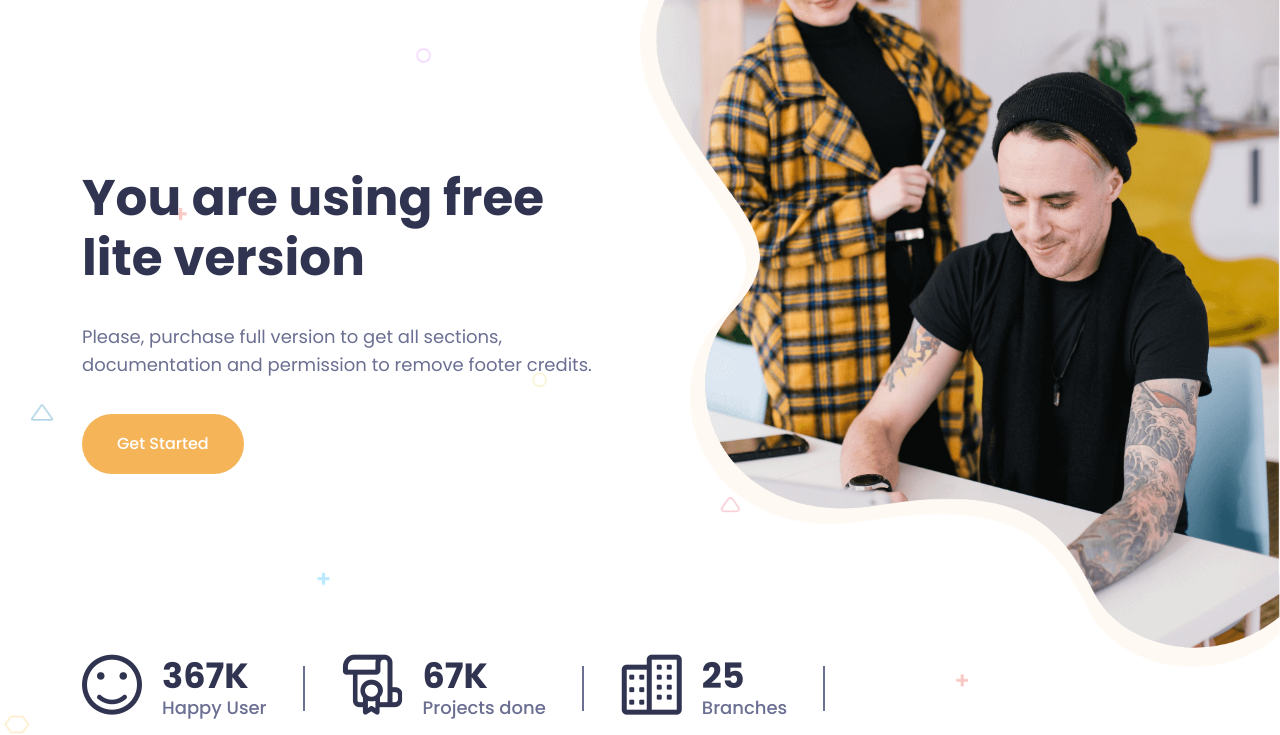
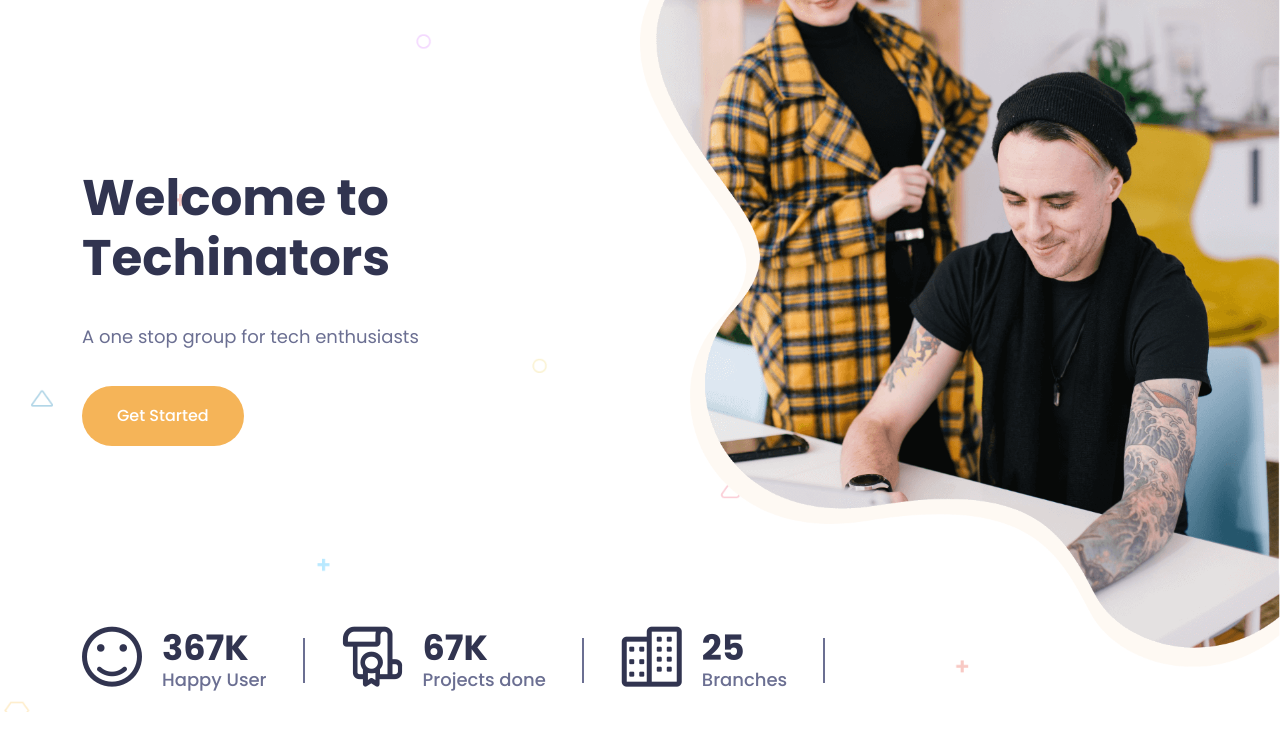
Before and after one commit to TeamEnvious/techinators.ml, a plain HTML site: page index.html in a window 1280 px wide. Shown: the part 82-817 px from the top of the page. Drawn offline with Linux system fonts and the light colour scheme.

Commit message:
Welcome Sentence

```diff
--- a/index.html
+++ b/index.html
@@ -98,9 +98,9 @@
         <div class="row">
           <div class="col-lg-7 col-xl-6">
             <div class="hero-content">
-              <h1 class="wow fadeInUp" data-wow-delay=".2s">You are using free lite version</h1>
+              <h1 class="wow fadeInUp" data-wow-delay=".2s">Welcome to Techinators</h1>
               <p class="wow fadeInUp" data-wow-delay=".4s">
-                Please, purchase full version to get all sections, documentation and permission to remove footer credits.
+                A one stop group for tech enthusiasts
               </p>
               <a href="https://rebrand.ly/starter-gg/" rel="nofollow" class="main-btn btn-hover wow fadeInUp" data-wow-delay=".6s">Get Started</a>
             </div>
```
